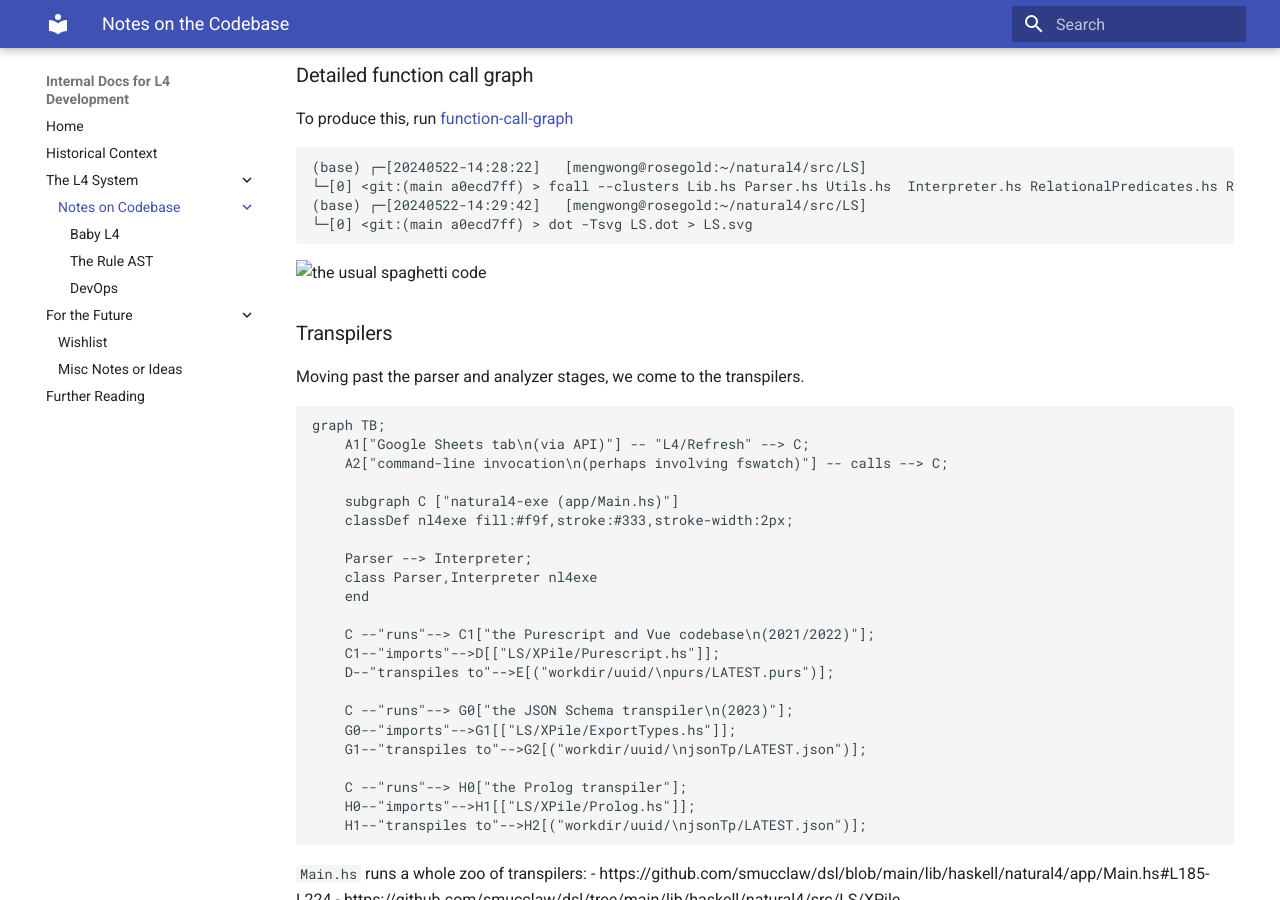
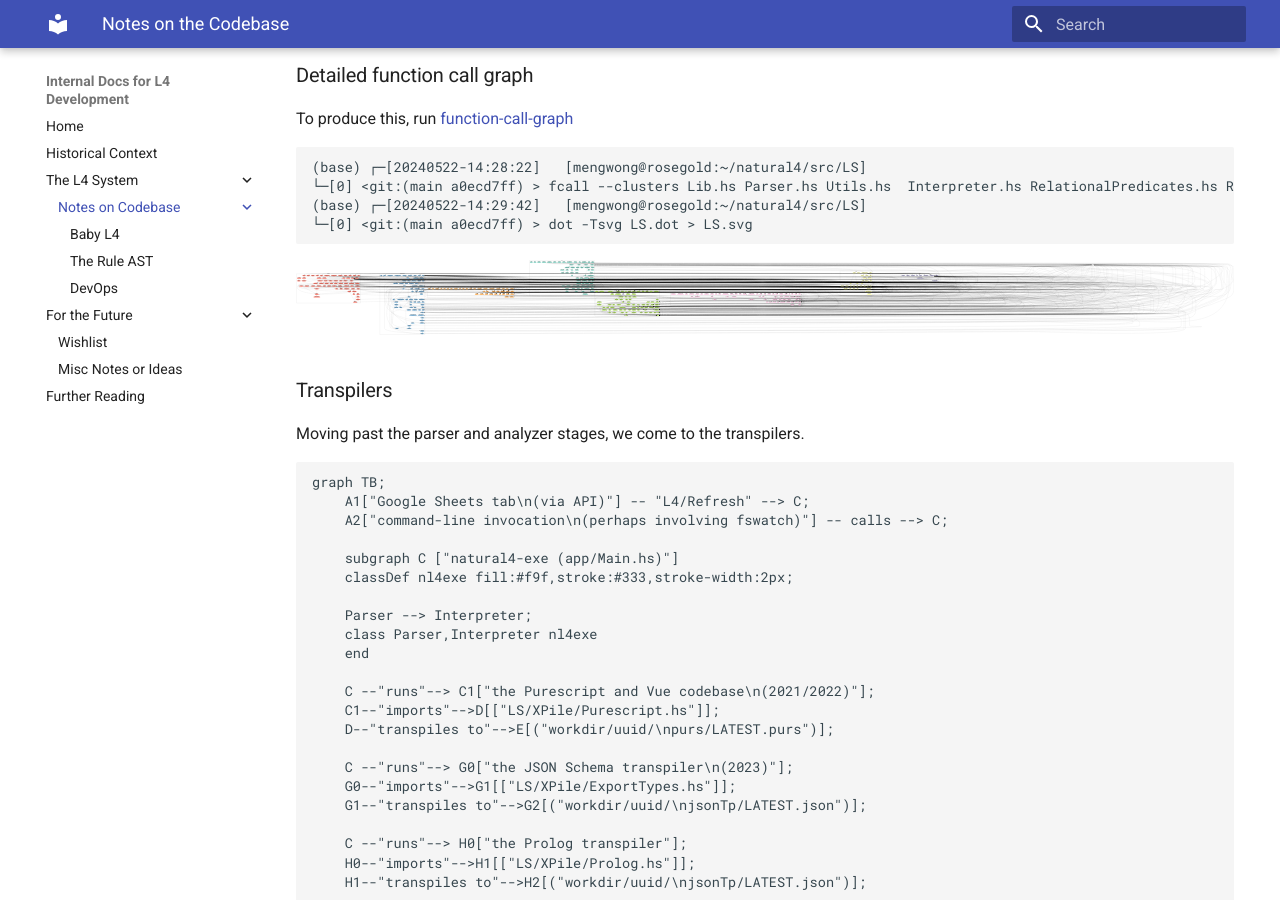
Before and after one commit to smucclaw/internal_docs, an MkDocs documentation site: the page built from docs/current_system/codebase/index.md, in a window 1280 px wide and 900 px high, scrolled down 4990 px. Built offline with MkDocs 1.6.1 and Material for MkDocs 9.7.7, drawn with Linux system fonts in a browser that asks for light colours.

Commit message:
add function call graph

````diff
--- a/docs/current_system/codebase/index.md
+++ b/docs/current_system/codebase/index.md
@@ -261,7 +261,7 @@ To produce this, run [function-call-graph](https://github.com/mengwong/function-
 └─[0] <git:(main a0ecd7ff) > dot -Tsvg LS.dot > LS.svg
 ```
 
-![the usual spaghetti code](LS.svg)
+![the usual spaghetti code](./LS.svg)
 
 
 ### Transpilers
````
Also changed, not shown: docs/current_system/codebase/LS.svg (added).
